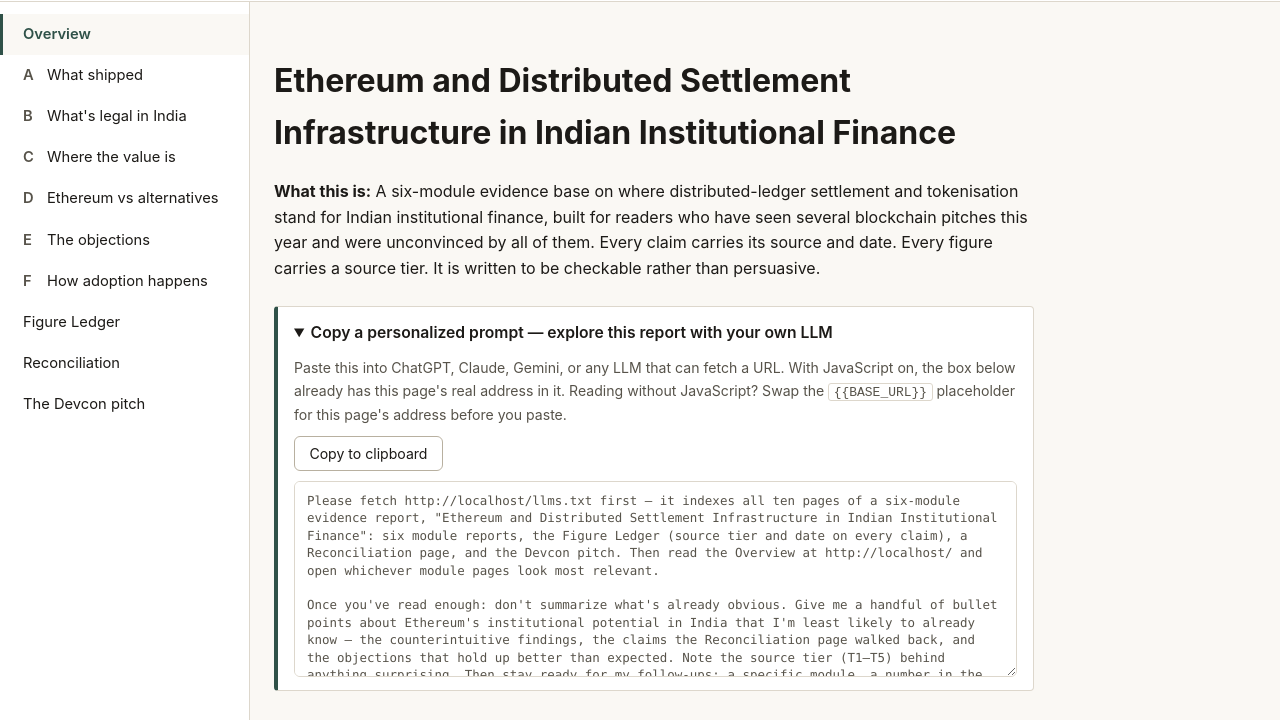
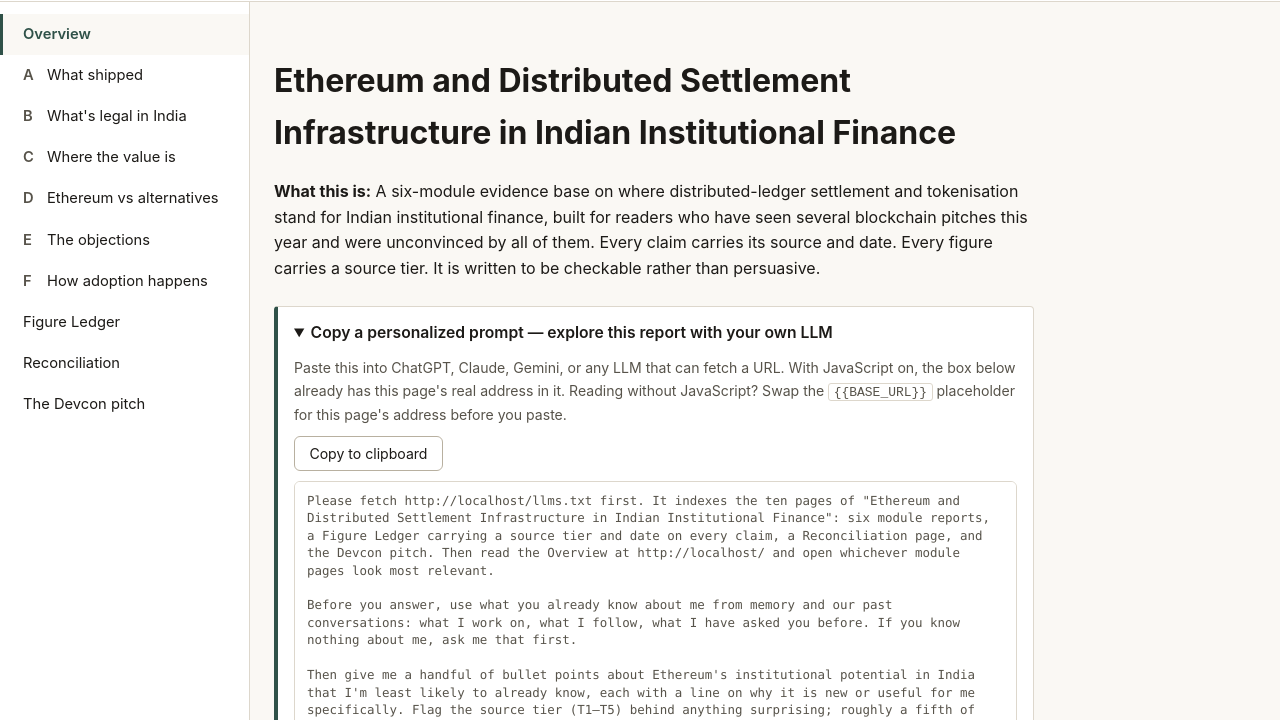
Before and after one commit to rohitmalekar/ethereum-india-evidence-portal, a website with bundled scripts: page index.html in a window 1280 px wide. Both pictures are taken after a click on the heading 655 px from the left and 390 px from the top of the page. Shown: the part 58-778 px from the top of the page. Built offline with nearby package versions, Linux system fonts and the light colour scheme.

Commit message:
Point the landing LLM prompt at what the reader's own model knows
The kick-off prompt prescribed what to find (counterintuitive findings, walked-
back claims, objections that hold up) before the model had read anything, which
is the report's job to determine, not the prompt's. Replaced that with an
instruction to draw on what the model already knows about the reader, and to
say why each finding is new for them specifically, with a fallback to ask when
there is no memory to draw on.

Also gave the textarea four more rows for the extra paragraph.

Co-Authored-By: Claude Opus 5 <noreply@anthropic.com>

```diff
--- a/index.html
+++ b/index.html
@@ -45,9 +45,13 @@
       <summary class="landing-prompt-summary">Copy a personalized prompt — explore this report with your own LLM</summary>
       <div class="landing-prompt-panel">
         <p class="landing-prompt-hint">Paste this into ChatGPT, Claude, Gemini, or any LLM that can fetch a URL. With JavaScript on, the box below already has this page's real address in it. Reading without JavaScript? Swap the <code>{{BASE_URL}}</code> placeholder for this page's address before you paste.</p>
-        <textarea class="copy-textarea landing-prompt-textarea" readonly rows="10" aria-label="Personalized prompt for exploring this report with an LLM">Please fetch {{BASE_URL}}llms.txt first — it indexes all ten pages of a six-module evidence report, "Ethereum and Distributed Settlement Infrastructure in Indian Institutional Finance": six module reports, the Figure Ledger (source tier and date on every claim), a Reconciliation page, and the Devcon pitch. Then read the Overview at {{BASE_URL}} and open whichever module pages look most relevant.
+        <textarea class="copy-textarea landing-prompt-textarea" readonly rows="14" aria-label="Personalized prompt for exploring this report with an LLM">Please fetch {{BASE_URL}}llms.txt first. It indexes the ten pages of "Ethereum and Distributed Settlement Infrastructure in Indian Institutional Finance": six module reports, a Figure Ledger carrying a source tier and date on every claim, a Reconciliation page, and the Devcon pitch. Then read the Overview at {{BASE_URL}} and open whichever module pages look most relevant.
 
-Once you've read enough: don't summarize what's already obvious. Give me a handful of bullet points about Ethereum's institutional potential in India that I'm least likely to already know — the counterintuitive findings, the claims the Reconciliation page walked back, and the objections that hold up better than expected. Note the source tier (T1–T5) behind anything surprising. Then stay ready for my follow-ups: a specific module, a number in the Figure Ledger, or an objection I want pressure-tested.</textarea>
+Before you answer, use what you already know about me from memory and our past conversations: what I work on, what I follow, what I have asked you before. If you know nothing about me, ask me that first.
+
+Then give me a handful of bullet points about Ethereum's institutional potential in India that I'm least likely to already know, each with a line on why it is new or useful for me specifically. Flag the source tier (T1–T5) behind anything surprising; roughly a fifth of this report rests on the weakest two.
+
+Stay ready for my follow-ups: a specific module, a number in the Figure Ledger, or an objection I want pressure-tested.</textarea>
       </div>
     </details>
   </div>
```
Also changed, not shown: scripts/build.js (+7 -3 lines).
